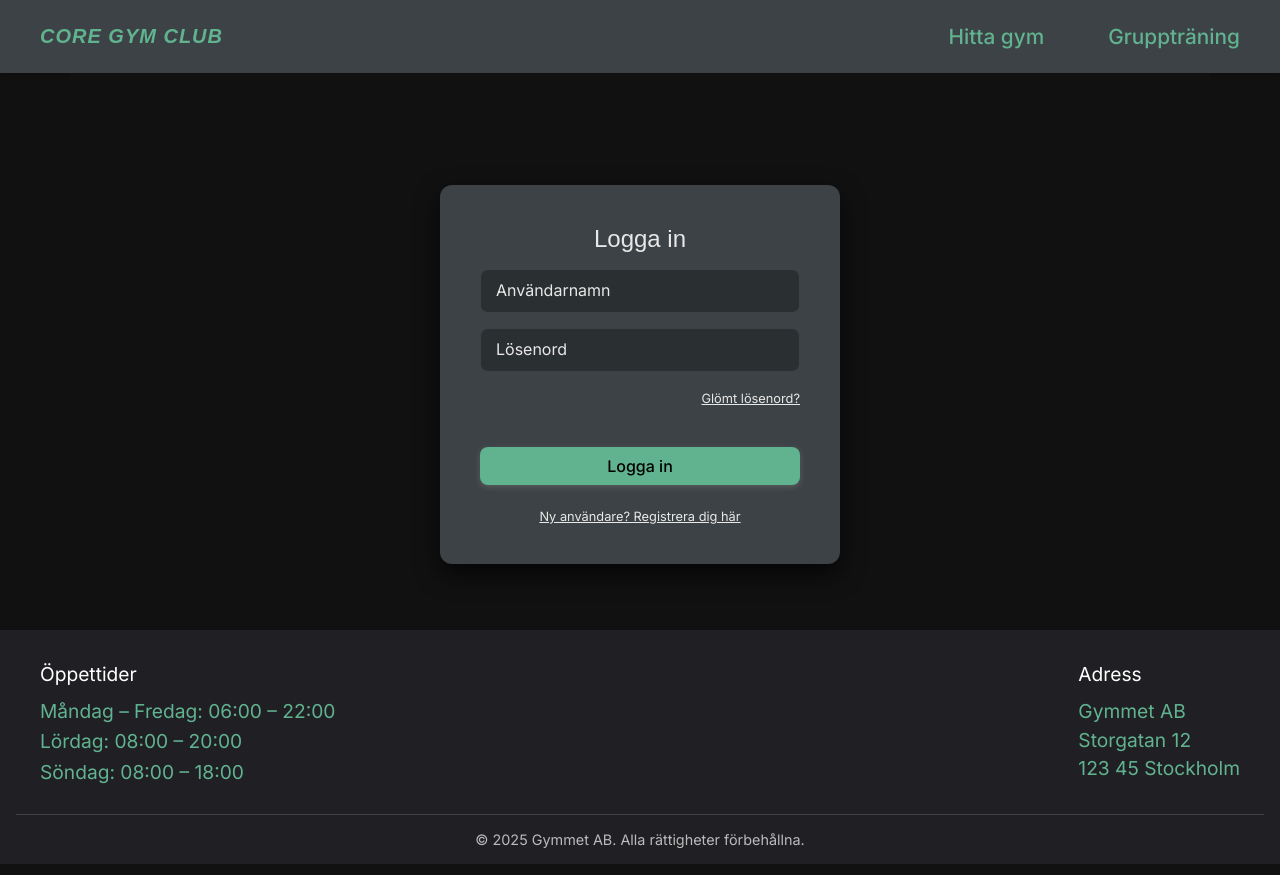
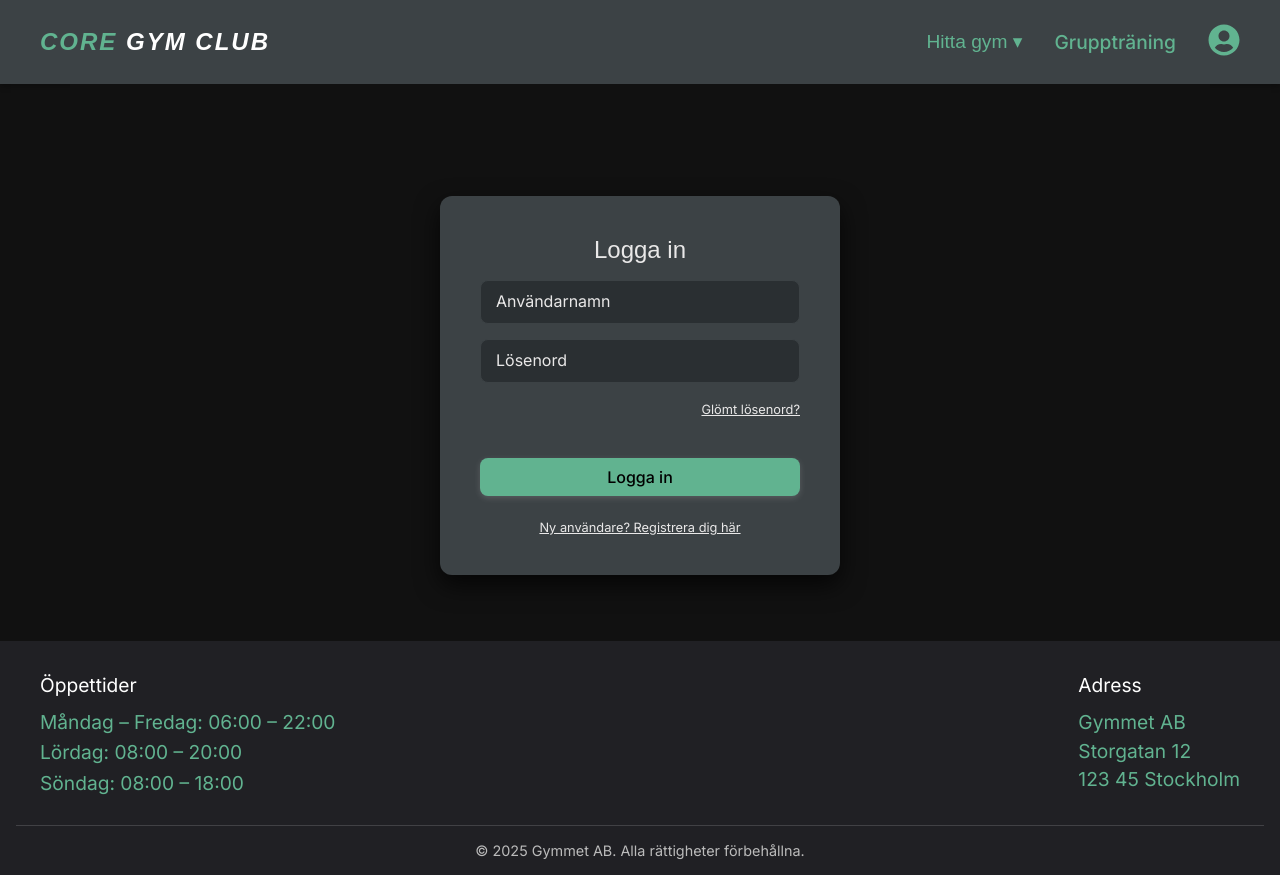
Before and after one commit to grupp14-fab3d32a/frontend, a React (Vite) app: page /signin in a window 1280 px wide. Built offline with nearby package versions, Linux system fonts and the light colour scheme; a web font is replaced by a local one.

Commit message:
Header & Link added

```diff
--- a/package.json
+++ b/package.json
@@ -12,6 +12,7 @@
   "dependencies": {
     "react": "^19.1.1",
     "react-dom": "^19.1.1",
+    "react-icons": "^5.5.0",
     "react-router-dom": "^7.9.1"
   },
   "devDependencies": {
--- a/src/App.jsx
+++ b/src/App.jsx
@@ -7,6 +7,8 @@ import SignInForm from './components/SignInForm'
 import { BrowserRouter as Router, Routes, Route } from "react-router-dom"
 import CreateForm from './components/CreateForm'
 import DeleteForm from './components/DeleteForm';
+import Home from './pages/Home'
+import PassList from './pages/PassList'
 
 function App() {
   return (
@@ -15,7 +17,9 @@ function App() {
         <Navbar />
         <main className="app-main">
           <Routes>
-            <Route path="/" element={<Confirm />} />
+            <Route path="/" element={<Home />} />
+            <Route path="/PassList" element={<PassList />} />
+            <Route path="/confirm" element={<Confirm />} />
             <Route path="/signup" element={<SignUpForm />} />
             <Route path="/signin" element={<SignInForm />} />
             <Route path="/createform" element={<CreateForm/>} />
--- a/src/components/Navbar.jsx
+++ b/src/components/Navbar.jsx
@@ -1,18 +1,72 @@
-import React from 'react'
+import React, { useState, useEffect, useRef } from 'react'
+import { FaUserCircle } from 'react-icons/fa'
 import '../css/Navbar.css'
+import { Link } from 'react-router-dom'
+const Navbar = () => {
+  const [showGyms, setShowGyms] = useState(false)
+  const dropdownRef = useRef(null)
 
-const Navbar = () => {
+  const gyms = [
+    "CORE Gym Stockholm",
+    "CORE Gym Göteborg",
+    "CORE Gym Malmö",
+    "CORE Gym Uppsala"
+  ]
+
+  useEffect(() => {
+    const handleClickOutside = (event) => {
+      if (dropdownRef.current && !dropdownRef.current.contains(event.target)) {
+        setShowGyms(false)
+      }
+    }
+
+    document.addEventListener('mousedown', handleClickOutside)
+    return () => {
+      document.removeEventListener('mousedown', handleClickOutside)
+    }
+  }, [])
+
   return (
     <nav className="navbar">
       <div className="navbar-container">
-        <h1 className="navbar-logo">CORE GYM CLUB</h1>
+        {/* Logo */}
+        <Link to="/" className="navbar-logo-link">
+          <h1 className="navbar-logo">
+            <span className="logo-highlight">CORE</span> GYM CLUB
+          </h1>
+        </Link>
 
-        <ul className="navbar-links">
-          <li><a href="#">Hitta gym</a></li>
-          <li><a href="#">Gruppträning</a></li>
+        {/* Links + Login */}
+        <div className="navbar-right">
+          <ul className="navbar-links">
+            <li className="dropdown" ref={dropdownRef}>
+              <button
+                className="link-button"
+                onClick={() => setShowGyms(!showGyms)}
+              >
+                Hitta gym ▾
+              </button>
 
-        </ul>
+              {showGyms && (
+                <ul className="dropdown-menu">
+                  {gyms.map((gym, index) => (
+                    <li key={index}><a href="#">{gym}</a></li>
+                  ))}
+                </ul>
+              )}
+            </li>
 
+            <li><Link to="/PassList">Gruppträning</Link></li>
+          </ul>
+
+          <div className="navbar-login">
+            <Link to="/signin">
+              <FaUserCircle className="login-icon" />
+            </Link>
+          </div>
+        </div>
+
+        {/* Hamburger för mobil */}
         <button className="navbar-toggle">☰</button>
       </div>
     </nav>
--- /dev/null
+++ b/src/css/Home.css
@@ -0,0 +1,83 @@
+/* Hero sektion */
+.hero {
+  position: relative;
+  background: url("https://images.pexels.com/photos/841130/pexels-photo-841130.jpeg")
+    center/cover no-repeat;
+  height: 70vh;
+  display: flex;
+  align-items: center;
+  justify-content: center;
+}
+
+.hero-overlay {
+  background: rgba(0, 0, 0, 0.6);
+  padding: 2rem;
+  text-align: center;
+  border-radius: 1rem;
+}
+
+.hero-overlay h1 {
+  font-size: 3rem;
+  color: var(--clr-button-secondary);
+  margin-bottom: 1rem;
+}
+
+.hero-overlay p {
+  font-size: 1.5rem;
+  color: var(--clr-text-white);
+}
+
+/* About sektion */
+.about {
+  display: flex;
+  flex-wrap: wrap;
+  align-items: center;
+  gap: 2rem;
+  padding: 3rem 1rem;
+  max-width: 1200px;
+  margin: 0 auto;
+}
+
+.about-text {
+  flex: 1 1 400px;
+}
+
+.about-text h2 {
+  font-size: 2rem;
+  color: var(--clr-button-secondary);
+  margin-bottom: 1rem;
+}
+
+.about-text p {
+  font-size: 1.1rem;
+  line-height: 1.6;
+  color: var(--clr-text-white);
+}
+
+.about-image {
+  flex: 1 1 400px;
+  display: flex;
+  justify-content: center;
+}
+
+.about-image img {
+  max-width: 100%;
+  border-radius: 1rem;
+  box-shadow: 0 6px 16px rgba(0,0,0,0.25);
+}
+
+/* Responsiv */
+@media (max-width: 768px) {
+  .hero-overlay h1 {
+    font-size: 2rem;
+  }
+
+  .about {
+    flex-direction: column;
+    text-align: center;
+  }
+
+  .about-text h2 {
+    font-size: 1.5rem;
+  }
+}
--- a/src/css/Navbar.css
+++ b/src/css/Navbar.css
@@ -13,21 +13,38 @@
   align-items: center;
 }
 
+/* Logo */
 .navbar-logo {
-  font-size: 1.25rem;
-  font-weight: bold;
-  letter-spacing: 1px;
+  font-size: 1.5rem;
+  font-weight: 900;
+  letter-spacing: 2px;
+  color: #ffffff;
+}
+.navbar-logo-link {
+  text-decoration: none;
 }
 
+.logo-highlight {
+  color: #61b390;
+}
+
+/* Links + Login wrapper */
+.navbar-right {
+  display: flex;
+  align-items: center;
+  gap: 2rem;
+}
+
+/* Links */
 .navbar-links {
   display: flex;
-  gap: 4rem;
+  gap: 2rem;
   list-style: none;
 }
 
 .navbar-links a {
   text-decoration: none;
-  font-size: 1.3rem;
+  font-size: 1.2rem;
   font-weight: 500;
   color: #61b390;
   transition: color 0.3s ease;
@@ -35,6 +52,19 @@
 
 .navbar-links a:hover {
   color: #ffffff;
+}
+
+/* Login ikon */
+.login-icon {
+  font-size: 2rem;
+  color: #61b390;
+  transition: color 0.3s ease, transform 0.2s ease;
+  cursor: pointer;
+}
+
+.login-icon:hover {
+  color: #ffffff;
+  transform: scale(1.1);
 }
 
 /* Hamburger knapp (mobil) */
@@ -55,8 +85,57 @@
   color: #ffffff;
 }
 
+/* Dropdown */
+.dropdown {
+  position: relative;
+}
+
+.link-button {
+  background: none;
+  border: none;
+  font-size: 1.2rem;
+  font-weight: 500;
+  color: #61b390;
+  cursor: pointer;
+  transition: color 0.3s ease;
+}
+
+.link-button:hover {
+  color: #ffffff;
+}
+
+.dropdown-menu {
+  position: absolute;
+  top: 120%;
+  left: 0;
+  background: #3c4245;
+  border: 1px solid #61b390;
+  border-radius: 6px;
+  list-style: none;
+  padding: 0.5rem 0;
+  min-width: 210px;
+  box-shadow: 0 4px 10px rgba(0,0,0,0.3);
+  z-index: 999;
+}
+
+.dropdown-menu li {
+  padding: 0.5rem 1rem;
+}
+
+.dropdown-menu li a {
+  color: #e9e8e8;
+  text-decoration: none;
+  font-size: 1rem;
+  transition: color 0.3s ease;
+}
+
+.dropdown-menu li a:hover {
+  color: #61b390;
+}
+
 @media (max-width: 768px) {
-  .navbar-links {
+  .navbar-links,
+  .navbar-login {
     display: none;
   }
 
--- /dev/null
+++ b/src/pages/Home.jsx
@@ -0,0 +1,31 @@
+import React from 'react'
+import '../css/Home.css'
+
+const Home = () => {
+  return (
+    <div className="home">
+      <header className="hero">
+        <div className="hero-overlay">
+          <h1>Välkommen till Core Gym club</h1>
+          <p>Din plats för styrka, hälsa och gemenskap</p>
+        </div>
+      </header>
+
+      <section className="about">
+        <div className="about-text">
+          <h2>Om vårt gym</h2>
+          <p>
+            Vi erbjuder toppmodern utrustning, erfarna tränare och en inspirerande miljö
+            för alla nivåer från nybörjare till elit. Här hittar du både styrketräning,
+            gruppass och personlig träning anpassad efter dina mål.
+          </p>
+        </div>
+        <div className="about-image">
+          <img src="https://images.unsplash.com/photo-1558611848-73f7eb4001a1" alt="Gym" />
+        </div>
+      </section>
+    </div>
+  )
+}
+
+export default Home
--- /dev/null
+++ b/src/pages/PassList.jsx
@@ -0,0 +1,11 @@
+import React from 'react'
+
+const PassList = () => {
+  return (
+    <div>
+       // TODO: PassList Page
+    </div>
+  )
+}
+
+export default PassList
```
Also changed, not shown: 1 other file (tests, documents, lock files or other folders).
